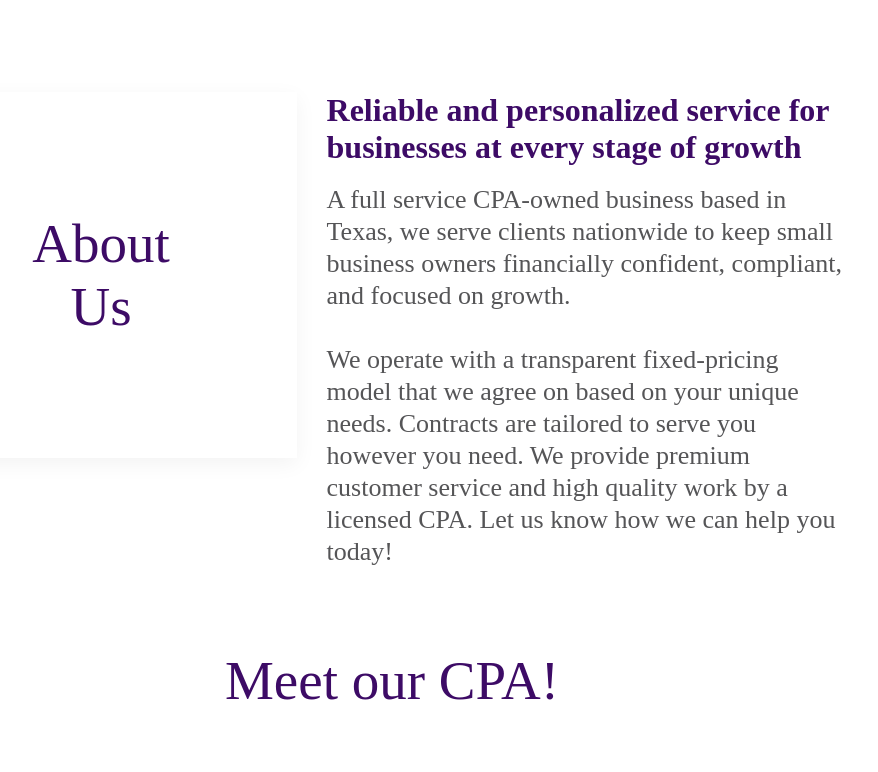
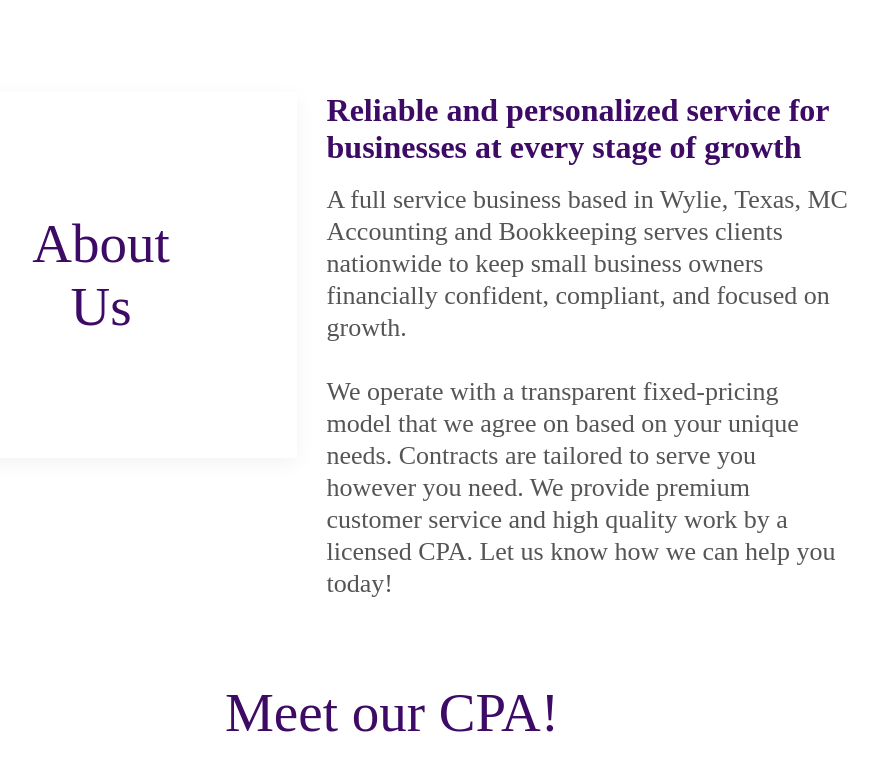
Before and after one commit to cmkarako/AccountingNewWebsite, a plain HTML site: page index.html in a window 1280 px wide. Shown: the part 622-1394 px from the top of the page, without its empty margins (248-1126 px from the left). Drawn offline with Linux system fonts and the light colour scheme.

Commit message:
add html language tag and add name in text to improve seo

```diff
--- a/index.html
+++ b/index.html
@@ -1,5 +1,5 @@
 <!DOCTYPE HTML>
-<html>
+<html lang="en">
 
 <head>
 	<title>MC Accounting and Bookkeeping - serving your business today!</title>
@@ -74,7 +74,7 @@
 		<div class="image-text">
 			<h1>Reliable and personalized service for businesses at every stage of growth</h1>
 			<br/>
-			<p>A full service CPA-owned business based in Texas, we serve clients nationwide to keep small business owners
+			<p>A full service business based in Wylie, Texas, MC Accounting and Bookkeeping serves clients nationwide to keep small business owners
 				financially confident, compliant, and focused on growth.
 				<br /><br />We operate with a transparent fixed-pricing model that we agree on based on your unique
 				needs. Contracts are tailored to serve you however you need. We provide premium customer service and
@@ -107,7 +107,6 @@
 			<img class="image" src="profile.jpg" alt="Maurilio Castorena, CPA">
 		</div>
 		<div class="image-text">
-			<!-- <h3>Meet our CPA!</h3> -->
 			<h2>From soloentrepreneurs just starting out to property management companies overseeing 17 million in rental revenue,
 				Maurilio is ready to serve your needs. As a licensed CPA,
 				Maurilio has deep accounting knowledge and large scale accounting experience. </h2>
```
